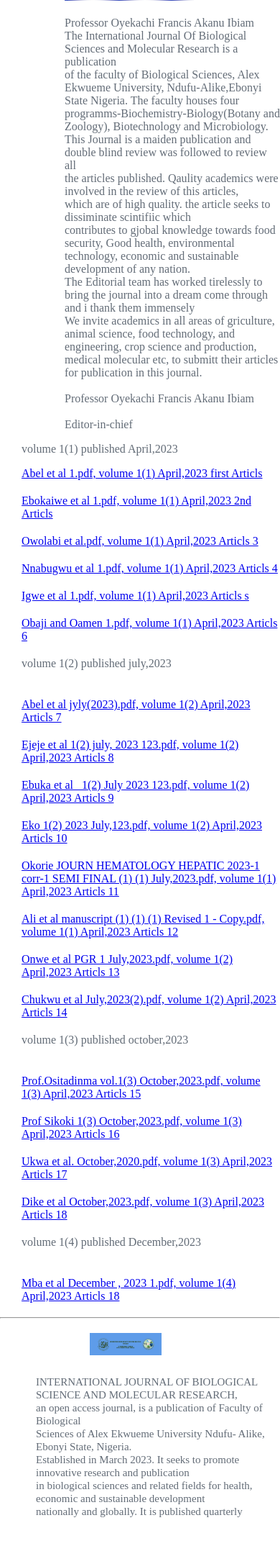
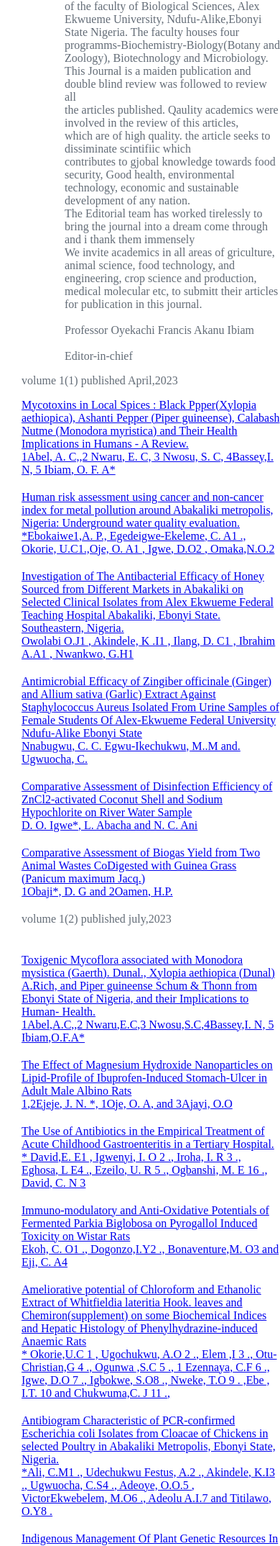
Before and after one commit to Princewill211/New, a Django app: page /archives/ in a window 390 px wide; the page is wider, and only the part inside the window is pictured. Shown: the part 4315-6463 px from the top of that part at 72% size. Run offline with Django 5.2, Linux system fonts and the light colour scheme.

Commit message:
lastest5 commit

```diff
--- a/base/templates/base/archives.html
+++ b/base/templates/base/archives.html
@@ -20,15 +20,15 @@
   </div>
 
   <div>
-    <h4 class="current-iss-h4">International Journal Of Biological sciences and Molecular<br/>Research</h4>
+    <h4 class="current-iss-h4">International Journal Of Biological science and Molecular<br/>Research</h4>
 
-                     <div class="current-issues-write-up1">  An International Journal Of Biological Sciences<br/>
+                     <div class="current-issues-write-up1">  An International Journal Of Biological Science<br/>
                                 Publisher<br/>
                             Faculty Of Biological Sciences,<br/>
                             Alex Ekwueme Federal University, Ndufu-Alike<br/>
                             Ebonyi State. Nigeria.<br/>
                                  Editorial Office<br/>
-        International Journal Of Biological Sciences and Molecular Research<br/>
+        International Journal Of Biological Science and Molecular Research<br/>
         Alex Ekwueme Federal University, Ndufu-Alike<br/>
                             Ebonyi State. Nigeria.<br/>
                             P.M.B 1010, Abakaliki, Nigeria.<br/>
@@ -44,9 +44,9 @@
 
 
 
-   <h4 class="inter-journal-header">International Journal Of Biological sciences and Molecular<br/>Research</h4>
+   <h4 class="inter-journal-header">International Journal Of Biological science and Molecular<br/>Research</h4>
 
-                <div class="inter-journal-write-up"> An International Journal Of Biological Sciences<br/>
+                <div class="inter-journal-write-up"> An International Journal Of Biological Science<br/>
                               Editor-in-chief<br/>
                         professor Onyekachi Francis Akanu Ibiam<br/>
                                   Editors<br/>
@@ -78,7 +78,7 @@
                            microbiology, molecular researches etc.<br/>
                            <h4>Guidlines For Manuscript Preparation</h4>
                     prospectiive contributors who wishes to publish their papers in our<br>
-                    journal (international journal of Biological Sciences and Molecular<br>
+                    journal (international journal of Biological Science and Molecular<br>
                                      Research (IJBSMR) ) should submit<br>
                     their corrected article within the two weeks following the guideline of the<br>
                     journal: are required ues the following guidelines in preparing <br>
@@ -123,10 +123,10 @@
                                                      <a href="#">ijbsmr2021@gmail.com</a><br>
                                                      <h4>FROM THE EDITOR'S</h4><br>
                                                      <div class="editors-image">
-                                                      <img class="current-image-3" src="{% static 'images/cur1.jpg' %}" ><br>
+                                                      <img class="current-image-3" src="{% static 'prof-ibiam.jpg' %}" ><br>
                                                      </div><br>
-                                              Professor Oyekachi Francis Akanu Ibiam<br/>
-                        The International Journal Of Biological Sciences and Molecular Research is a publication <br>
+                                              Professor Oyekachi Francis Akanu Ibiam<br/><br/>
+                        The International Journal Of Biological Science and Molecular Research is a publication <br>
                         of the faculty of Biological Sciences, Alex Ekwueme University, Ndufu-Alike,Ebonyi<br>
                         State Nigeria. The faculty houses four programms-Biochemistry-Biology(Botany and<br>
                          Zoology), Biotechnology and Microbiology.<br/>
@@ -150,49 +150,202 @@
           <p  class='volume-4-para'>volume 1(1) published April,2023</p>
 
           <div class="docx-file-link"> <a href="{%  static 'images/Abel et al 1.pdf' %}" download>
-            Abel et al 1.pdf, volume 1(1) April,2023 first Articls  </a></div>
+            Mycotoxins in Local Spices : Black Ppper(Xylopia aethiopica), Ashanti Pepper
+(Piper guineense), Calabash Nutme (Monodora myristica) and Their Health
+Implications in Humans - A Review.<br>
+1Abel, A. C,,2 Nwaru, E. C, 3 Nwosu, S. C, 4Bassey,I. N, 5
+Ibiam, O. F. A*
+</a></div>
             <div class="docx-file-link"> <a href="{% static 'images/Ebokaiwe et al 1.pdf' %}" download>
-              Ebokaiwe et al 1.pdf,  volume 1(1) April,2023 2nd Articls  </a></div>
+              Human risk assessment using cancer and non-cancer index for metal pollution
+around Abakaliki metropolis, Nigeria: Underground water quality evaluation.<br>
+*Ebokaiwe1,A. P., Egedeigwe-Ekeleme, C. A1
+., Okorie, U.C1.,Oje, O. A1
+, Igwe, D.O2
+, Omaka,N.O.2
+
+ </a></div>
               <div class="docx-file-link"> <a href="{% static 'images/Owolabi et al.pdf' %}" download>
-                Owolabi et al.pdf,  volume 1(1) April,2023 Articls 3 </a></div>
+                Investigation of The Antibacterial Efficacy of Honey Sourced from Different
+Markets in Abakaliki on Selected Clinical Isolates from Alex Ekwueme
+Federal Teaching Hospital Abakaliki, Ebonyi State. Southeastern, Nigeria.<br>
+Owolabi O.J1
+, Akindele, K .I1
+, Ilang, D. C1
+, Ibrahim A.A1
+, Nwankwo, G.H1
+
+</a></div>
                 <div class="docx-file-link"> <a href="{% static 'images/Nnabugwu et al 1.pdf' %}" download>
-                  Nnabugwu et al 1.pdf,  volume 1(1) April,2023 Articls 4 </a></div>
+                  Antimicrobial Efficacy of Zingiber officinale (Ginger) and Allium sativa
+(Garlic) Extract Against Staphylococcus Aureus Isolated From Urine Samples
+of Female Students Of Alex-Ekwueme Federal University Ndufu-Alike Ebonyi
+State<br>
+Nnabugwu, C. C. Egwu-Ikechukwu, M..M and. Ugwuocha, C.
+ </a></div>
                   <div class="docx-file-link"> <a href="{% static 'images/Igwe et al 1.pdf' %}" download>
-                    Igwe et al 1.pdf,  volume 1(1) April,2023 Articls s </a></div>
+                    Comparative Assessment of Disinfection Efficiency of ZnCl2-activated
+                    Coconut Shell and Sodium Hypochlorite on River Water Sample
+                    <br>
+                    D. O. Igwe*, L. Abacha and N. C. Ani
+ </a></div>
                   <div class="docx-file-link"> <a href="{% static 'images/Obaji  and  Oamen 1.pdf' %}" download>
-                    Obaji  and  Oamen 1.pdf,  volume 1(1) April,2023 Articls 6</a></div>
+                    Comparative Assessment of Biogas Yield from Two Animal Wastes CoDigested with Guinea Grass (Panicum maximum Jacq.)<br>
+                    1Obaji*, D. G and 2Oamen, H.P.
+</a></div>
+
                     <p  class='volume-4-para'>volume 1(2) published july,2023</p> <br/>
 
 
                   <div class="docx-file-link"> <a href="{% static 'images/Abel et al jyly(2023).pdf' %}" download>
-                    Abel et al jyly(2023).pdf,  volume 1(2) April,2023 Articls 7</a></div>
+                    Toxigenic Mycoflora associated with Monodora mysistica (Gaerth).
+                    Dunal., Xylopia aethiopica (Dunal) A.Rich, and Piper guineense
+                    Schum & Thonn from Ebonyi State of Nigeria, and their
+                    Implications to Human- Health.<br>
+                    1Abel,A.C,,2 Nwaru,E.C,3 Nwosu,S.C,4Bassey,I. N, 5
+Ibiam,O.F.A*
+                  </a></div>
                     <div class="docx-file-link"> <a href="{% static 'images/Ejeje et al 1(2) july, 2023 123.pdf' %}" download>
-                      Ejeje et al 1(2) july, 2023 123.pdf,  volume 1(2) April,2023 Articls 8</a></div>
+                      The Effect of Magnesium Hydroxide Nanoparticles on Lipid-Profile of
+Ibuprofen-Induced Stomach-Ulcer in Adult Male Albino Rats<br>
+1,2Ejeje, J. N. *, 1Oje, O. A, and 3Ajayi, O.O
+</a></div>
                       <div class="docx-file-link"> <a href="{% static 'images/Ebuka et al _1(2) July 2023 123.pdf' %}" download>
-                        Ebuka et al _1(2) July 2023 123.pdf,  volume 1(2) April,2023 Articls 9</a></div>
+                        The Use of Antibiotics in the Empirical Treatment of Acute Childhood
+Gastroenteritis in a Tertiary Hospital.<br>
+* David,E. E1
+, Igwenyi, I. O 2
+., Iroha, I. R 3
+., Eghosa, L E4
+., Ezeilo, U. R
+5
+., Ogbanshi, M. E
+16
+., David, C. N
+3
+
+</a></div>
                         <div class="docx-file-link"> <a href="{% static 'images/Eko 1(2) 2023 July,123.pdf' %}" download>
-                          Eko 1(2) 2023 July,123.pdf,  volume 1(2) April,2023 Articls 10</a></div>
+                          Immuno-modulatory and Anti-Oxidative Potentials of Fermented Parkia
+Biglobosa on Pyrogallol Induced Toxicity on Wistar Rats<br>
+Ekoh, C. O1
+., Dogonzo,I.Y2
+., Bonaventure,M. O3
+and Eji, C. A4
+</a></div>
                           <div class="docx-file-link"> <a href="{% static 'images/Okorie JOURN HEMATOLOGY HEPATIC  2023-1 corr-1 SEMI FINAL (1) (1) July,2023.pdf' %}" download>
-                            Okorie JOURN HEMATOLOGY HEPATIC  2023-1 corr-1 SEMI FINAL (1) (1) July,2023.pdf,  volume 1(1) April,2023 Articls 11</a></div>
+                            Ameliorative potential of Chloroform and Ethanolic Extract of Whitfieldia
+lateritia Hook. leaves and Chemiron(supplement) on some Biochemical
+Indices and Hepatic Histology of Phenylhydrazine-induced Anaemic Rats<br>
+* Okorie,U.C 1
+, Ugochukwu, A.O 2
+., Elem ,I
+3
+., Otu-Christian,G
+4
+., Ogunwa ,S.C 5
+.,
+1
+Ezennaya, C.F 6
+.,
+Igwe, D.O 7
+., Igbokwe, S.O8
+., Nweke, T.O 9
+. ,Ebe , I.T.
+10
+ and Chukwuma,C. J
+11
+.,
+</a></div>
                             <div class="docx-file-link"> <a href="{% static 'images/Ali et al manuscript (1) (1) (1) Revised 1 - Copy.pdf' %}" download>
-                              Ali et al manuscript (1) (1) (1) Revised 1 - Copy.pdf,  volume 1(1) April,2023 Articls 12</a></div>
+                              Antibiogram Characteristic of PCR-confirmed Escherichia coli Isolates from
+Cloacae of Chickens in selected Poultry in Abakaliki Metropolis, Ebonyi
+State, Nigeria.<br>
+*Ali, C.M1
+., Udechukwu Festus, A.2
+., Akindele, K.I3
+., Ugwuocha, C.S4
+., Adeoye, O.O.5
+, VictorEkwebelem, M.O6
+., Adeolu A.I.7
+and Titilawo, O.Y8
+.
+
+
+
+                            </a></div>
                               <div class="docx-file-link"> <a href="{% static 'images/Onwe et al PGR 1 July,2023.pdf' %}" download>
-                                Onwe et al PGR 1 July,2023.pdf,  volume 1(2) April,2023 Articls 13</a></div>
+                                Indigenous Management Of Plant Genetic Resources In Nigeria-A Review.<br>
+                                *Onwe E.N1
+., Ibiam O.F.A2
+., Nwaru C.E3
+., Aduo B.C4
+., Ukaegbu, M.C5
+.,Udoh, L.I6
+, and Agba, M.I.O7
+
+                              </a></div>
                                 <div class="docx-file-link"> <a href="{% static 'images/Chukwu et al July, 20231(2).pdf' %}" download>
-                                  Chukwu et al July,2023(2).pdf,  volume 1(2) April,2023 Articls 14</a></div>
-                                  <p class='volume-4-para'>volume 1(3) published october,2023</p><br/>
+                                  Prevalence of Uropathogens among Pregnant Women Attending Antenatal
+Care at Alex Ekwueme Federal University Teaching Hospital, Abakaliki,
+Ebonyi State, Nigeria<br>
+a
+*Chukwu, O.S1
+., Ilang, D.C2
+., Imade, M.U3
+, Ugwu, B4
+., Ugwuocha, C.S5
+., Ali, C.M6
+and Iheanacho, S.B7
+</a></div>
+                                  <p class='volume-4-para'>volume 1(3) published october,2023</p>
 
                                   <div class="docx-file-link"> <a href="{% static 'images/Prof.Ositadinma vol.1(3) October,2023.pdf' %}" download>
-                                    Prof.Ositadinma vol.1(3) October,2023.pdf,  volume 1(3) April,2023 Articls 15</a></div>
+                                    Reinvigoration Of Bioscience Research In Nigeria For Enhancement Of Food Security and Nutritional
+Wellbeing<br>
+Ugbogu, O. C</a></div>
                                     <div class="docx-file-link"> <a href="{% static 'images/Prof Sikoki 1(3) October,2023.pdf' %}" download>
-                                      Prof Sikoki 1(3) October,2023.pdf,  volume 1(3) April,2023 Articls 16</a></div>
+                                      Bioscience Research and A Healthy Nigerian Environment: Niger Delta Basin In View<br>
+                                      y Nigerian Environment: Niger Delta Basin In View
+Sikoki, F.D.
+                                    </a></div>
                                       <div class="docx-file-link"> <a href="{% static 'images/Ukwa et al. October,2020.pdf' %}" download>
-                                        Ukwa et al. October,2020.pdf,  volume 1(3) April,2023 Articls 17</a></div>
+                                        Anti-nutient Contents of Nigerian Green and Black Tea and their impact
+on Humam health<br>
+Ukwa, N.P1
+., Akpa, S. O2
+.,Akanu-Ibiam, A. C3
+., Nwaru,E.C4
+., Okeke,T. E5
+., Nwosu, S.C6
+and *Ibiam,O.F.A7
+</a></div>
                                         <div class="docx-file-link"> <a href="{% static 'images/Dike et al October,2023.pdf' %}" download>
-                                          Dike et al October,2023.pdf,  volume 1(3) April,2023 Articls 18</a></div>
-                                          <p  class='volume-4-para'>volume 1(4) published December,2023</p><br/>
+                                          Comparative evaluation of the proximate, mineral nutrients and anti-nutrient
+composition of couscous and semolina consumed in Nigeria, and their
+relevance to health.<br>
+Dike, O.C 1
+,
+ AkanuIbiam, A.C2
+., Akpa,S.O3
+., Nwaru,E.,C4
+., Onwe, E.N5
+., Nwosu, S.C6 and *Ibiam,O.F.A7
+
+</a></div>
+                                          <p  class='volume-4-para'>volume 1(4) published December,2023</p>
                                           <div class="docx-file-link"> <a href="{% static 'images/Mba  et al December , 2023 1.pdf' %}" download>
-                                            Mba  et al December , 2023 1.pdf,  volume 1(4) April,2023 Articls 18</a></div>
+                                            Antidiabetic and Antioxidant Potentials of Methanol Leaf Extract of
+                                            Napoleonae Imperialis In Streptozotocin Induced Diabetic Rats<br>
+                                            *Mba, O.J1
+, Omodamiro, O.D2
+, Aja, O.A3
+, Azubuike, N.J4
+, Okafor, P.N5
+
+
+
+                                          </a></div>
 
 
 
--- a/base/templates/base/base.html
+++ b/base/templates/base/base.html
@@ -78,7 +78,7 @@
           <a class="link-page" href="{% url 'Indexing'%}">Indexing</a>
           <a class="link-page" href="{% url 'ContactUs'%}">Contact Us</a>
           <a class="link-page" href="{% url 'InPress'%}">In Press</a>
-          <a class="link-page" href="{% url 'SpecialEditors'%}">Special Editors</a>
+          <a class="link-page" href="{% url 'SpecialEditors'%}">Special Editions</a>
         </div>
 
 
--- a/base/templates/base/current_issues.html
+++ b/base/templates/base/current_issues.html
@@ -6,6 +6,6 @@
 
 {% block content %}
 <div>
-  <h3 class=" current-issues-header">Current issues</h3>
+  <h3 class="current-issues-header">Current issues</h3>
 </div>
 {% endblock content %}
--- a/base/templates/base/search.html
+++ b/base/templates/base/search.html
@@ -5,7 +5,7 @@
 
 {% block content %}
 <h1 class="category-detail-title">search</h1>
-<h2 class="search-button">search result for "{{q}}":</h2>
+<h2 class="search-button"><p>search result for "{{q}}":</p></h2>
 
 {% if articles %}
 <div class="home-grid-container">
--- a/static/styles/style.css
+++ b/static/styles/style.css
@@ -890,6 +890,12 @@ label{
     color: #636c77;
 }
 
+/* current issues styling */
+.current-issues-header{
+    margin-left: 30px;
+    color: #636c77;
+}
+
 
 
 
@@ -915,7 +921,7 @@ nav .fa{
         margin-bottom: 6px;
     }
     .modification-para{
-        font-size: 15;
+        font-size: 15px;
         color: #636c77;
     }
     .link-to-different-page{
@@ -995,15 +1001,21 @@ nav .fa{
         padding-top: 30px;
 
 }
+
     .body-image{
         width: 190px;
         /* vertical-align: middle;
         margin-top: 70px;
         margin-left: 95px;  */
     }
+    .category-detail-title {
+        margin-left: 30px;
+        color: #636c77;
+        margin-bottom: 2px;
+    }
 
     .search-button {
-        width:70px;
+        margin-top: 2px;
         margin-left: 9px;
         color: #636c77;
     }
```
Also changed, not shown: static/images/prof-ibiam.jpg (added).
